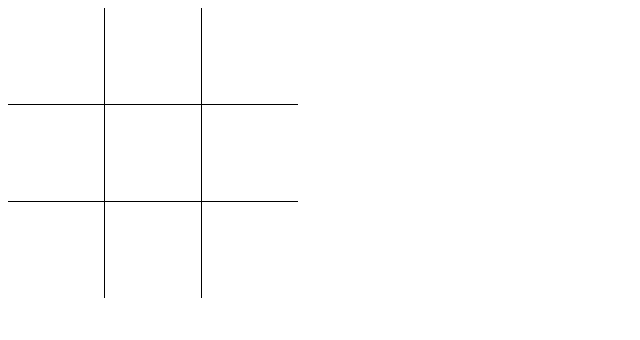
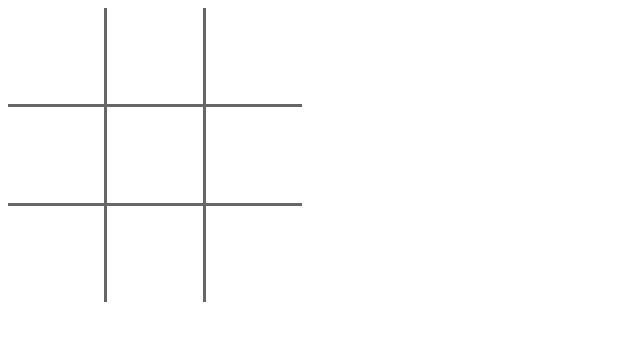
Before and after one commit to cschmidt/tic-tac-toe-ui, a React (Create React App) app: page / in a window 1280 px wide. Shown: the top 340 px of the page, without its empty margins (0-640 px from the left). Built offline with nearby package versions, Linux system fonts and the light colour scheme; what @schmidtdisturbr/tic-tac-toe-api would draw is missing.

Commit message:
Tidy up the board, fix up warnings, clean up submitMove state

```diff
--- a/src/App.css
+++ b/src/App.css
@@ -11,19 +11,17 @@
 }
 
 .ticTacToeSquare[id$="2"] {
-  border-top: solid 1px black;
-  border-bottom: solid 1px black;
+  border-top: solid 3px #666666;
+  border-bottom: solid 3px #666666;
 }
 
 .ticTacToeSquare[id^="b"] {
-  border-right: solid 1px black;
-  border-left: solid 1px black;
+  border-right: solid 3px #666666;
+  border-left: solid 3px #666666;
 }
 
-
-
 .ticTacToeSquare.markable:hover {
-  background-color: #88ff88;
+  background-color: #66DD66;
 }
 
 .ticTacToeSquare.movePending {
@@ -31,7 +29,6 @@
   background-repeat: no-repeat;
   background-position: center;
 }
-
 
 .ticTacToeRow {
   padding: 0;
--- a/src/App.js
+++ b/src/App.js
@@ -9,12 +9,6 @@ AWS.config.region = 'us-west-2'
 AWS.config.credentials = new AWS.CognitoIdentityCredentials({
   IdentityPoolId: 'us-west-2:4c116aed-72e0-4fb1-86ed-76f9ea375aef'
 })
-
-
-function squareClicked(id) {
-  console.log('click!', id)
-}
-
 
 
 const BoardContainer = connect(
@@ -37,7 +31,7 @@ const BoardContainer = connect(
 
 const App = () => (
   <div className='App'>
-    <BoardContainer onSquareClick={squareClicked}/>
+    <BoardContainer />
   </div>
 )
 
--- a/src/components/board.js
+++ b/src/components/board.js
@@ -19,7 +19,8 @@ const Board = ({ onSquareClick, gameState }) => {
               return (<Square id={id} key={id}
                 onClick={() => onSquareClick(id)}
                 isMarkable = {isMarkable(gameState, id)}
-                isMovePending = {gameState.movePending === id}/>)
+                isMovePending = {gameState.movePending === id}
+                mark={gameState.squares[id].mark}/>)
             })}
           </div>
         )}
--- a/src/components/square.js
+++ b/src/components/square.js
@@ -1,18 +1,6 @@
-import * as _ from 'underscore'
 import React from 'react'
 import PropTypes from 'prop-types'
-import { outcomes, moveStates } from '@schmidtdisturbr/tic-tac-toe-api/src/tic-tac-toe'
 
-// Predicates (?)
-
-const inProgress = (game) => {
-  return game.outcome === outcomes.UNKNOWN
-}
-
-const movePending = (game) => {
-  return _.some(game.squares,
-    (square) => { return square.moveState === moveStates.MOVE_PENDING })
-}
 
 const Square = ({ mark = '', onClick, id, isMarkable, isMovePending = false }) => {
   return (
--- a/src/reducers/tic-tac-toe-reducers.js
+++ b/src/reducers/tic-tac-toe-reducers.js
@@ -29,20 +29,12 @@ const initialGameState = {
   synopsis: ''
 }
 
-const moveStates = {
-  MOVE_PENDING: 'MOVE_PENDING',
-  MOVE_COMPLETE: 'MOVE_COMPLETE',
-  MOVE_ERROR: 'MOVE_ERROR'
-}
-
 // Reducers
 
 
 const move = (game = initialGameState, action) => {
   debug('move', action, game)
-  var squares = { ...game.squares }
-  var squareId = action.squareId
-  // var isSquareEmpty = squares[squareId] && squares[squareId].mark === ''
+  let squareId = action.squareId
 
   switch (action.type) {
     case actions.SUBMIT_MOVE:
```
